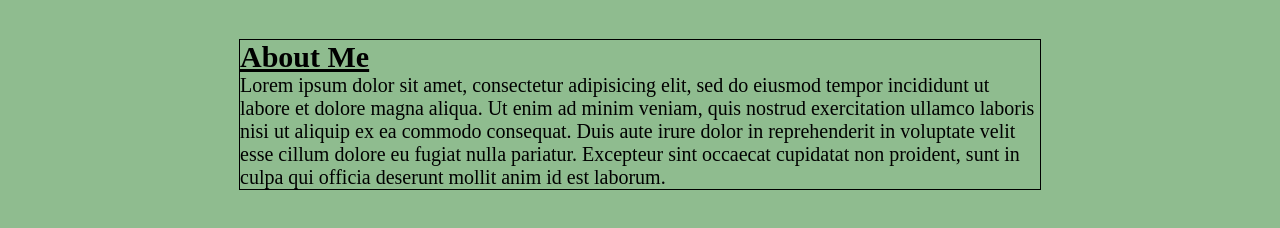
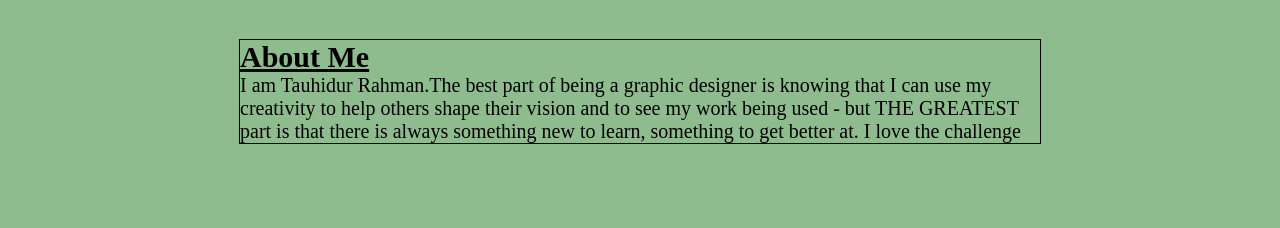
Before and after one commit to Tauhid333/Tauhid333.github.io, a plain HTML site: page index.html in a window 1280 px wide. Shown: the part 844-1072 px from the top of the page. After the commit the page ends 1048 px from the top, so only its background shows below. Drawn offline with Linux system fonts and the light colour scheme.

Commit message:
Update index.html

```diff
--- a/index.html
+++ b/index.html
@@ -46,7 +46,7 @@
       <div id="about">
 
       <h2 style="font-size:30px;"><u>About Me</u></h2>
-      <p>Lorem ipsum dolor sit amet, consectetur adipisicing elit, sed do eiusmod tempor incididunt ut labore et dolore magna aliqua. Ut enim ad minim veniam, quis nostrud exercitation ullamco laboris nisi ut aliquip ex ea commodo consequat. Duis aute irure dolor in reprehenderit in voluptate velit esse cillum dolore eu fugiat nulla pariatur. Excepteur sint occaecat cupidatat non proident, sunt in culpa qui officia deserunt mollit anim id est laborum.</p>
+      <p>I am Tauhidur Rahman.The best part of being a graphic designer is knowing that I can use my creativity to help others shape their vision and to see my work being used - but THE GREATEST part is that there is always something new to learn, something to get better at. I love the challenge</p>
       </div>
 
 
```
